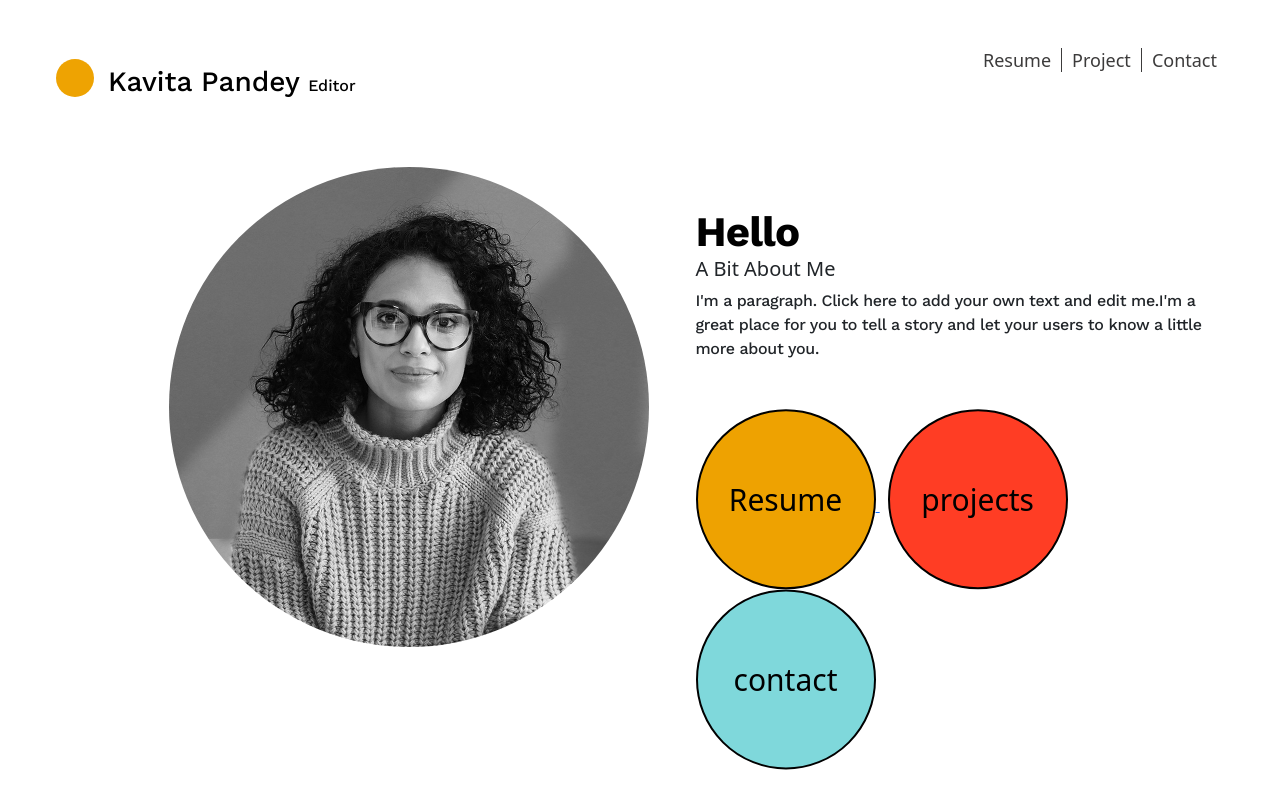
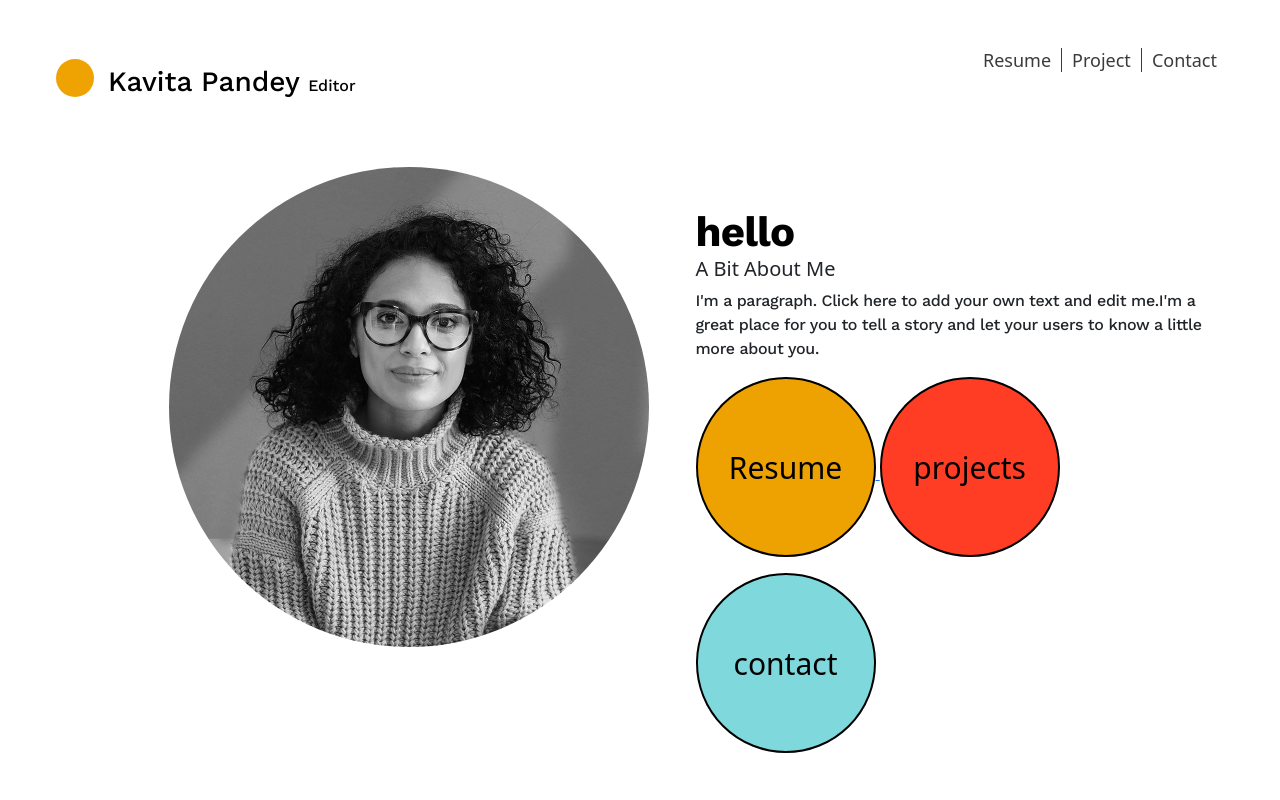
Before and after one commit to kavitaui/portfolio, a React (Create React App) app: page /home in a window 1280 px wide. Shown: the top 800 px of the page. Built offline with nearby package versions, Linux system fonts and the light colour scheme.

Commit message:
add json

```diff
--- /dev/null
+++ b/src/Asset/content.json
@@ -0,0 +1,42 @@
+{
+    "home" : {
+        "title":"hello ",
+        "subtitle":"A Bit About Me",
+        "description": "I'm a paragraph. Click here to add your own text and edit me.I'm a great place for you to tell a story and let your users to know a little more about you.",
+
+        "buttons":[
+           {
+            "name": "Resume",
+            "route": "/resume",
+            "class":"resume",
+            "animate":{
+                "initial":{ "opacity": 0," y": "50px" } ,
+                "final":{"opacity": 1," y": ".2px"},
+                "transition":{"duration": ".5", "delay": ".5"}
+            }
+           },
+           {
+            "name": "projects",
+            "route": "/projects",
+            "class":"projects",
+            "animate":{
+                "initial":{ "opacity": 0," y": "52px" } ,
+                "final":{"opacity": 1," y": ".3px"},
+                "transition":{"duration": ".75", "delay": ".8"}
+            }
+           },
+           {
+            "name": "contact",
+            "route": "/contact",
+            "class":"contact",
+            "animate":{
+                "initial":{ "opacity": 0," y": "54px" } ,
+                "final":{"opacity": 1," y": ".4px"},
+                "transition":{"duration": "1", "delay": "1"}
+            }
+           }
+        ]
+
+
+    }
+}
--- a/src/Componants/HomeComponant.js
+++ b/src/Componants/HomeComponant.js
@@ -1,6 +1,7 @@
 import image from "../Asset/image/nicolRider.jpg"
 import { motion } from "framer-motion";
 import { Link } from "react-router-dom";
+import content from "../Asset/content.json";
 export default function HomeComponant(props) {
   const routeVariants = {
     initial: {
@@ -46,13 +47,14 @@ export default function HomeComponant(props) {
                 <div className="col-6 px-2 py-2">
                  <motion.span  variants={childVariants} initial="initial" animate="final"><img className="pic" src={image} /></motion.span>
                 </div>
-                <div className="col-6 px-2 py-2 pt-5"><motion.span  variants={childVariants} initial="initial" animate="final" className="h1">Hello</motion.span>
-                  <motion.div   variants={childVariants} initial="initial" animate="final"><h5>A Bit About Me </h5> </motion.div>
+                <div className="col-6 px-2 py-2 pt-5"><motion.span  variants={childVariants} initial="initial" animate="final" className="h1">{content.home.title}</motion.span>
+                  <motion.div   variants={childVariants} initial="initial" animate="final"><h5>{content.home.subtitle} </h5> </motion.div>
                   <motion.div  variants={childVariants} initial="initial" animate="final"> <div className="font">I'm a paragraph. Click here to add your own text and edit me.I'm a great place for
                     you to tell a story and let your users to know a little more about you.</div></motion.div>
-                   < Link to = "/resume"> <motion.button  initial={{ opacity: 0, y: "50px" }} animate={{ opacity: 1, y: ".2px" }} transition={{ duration: .5, delay: .5, }} className="resume mt-5"> Resume</motion.button></Link>
-                   < Link to = "/projects">  <motion.button  initial={{ opacity: 0, y: "52px" }} animate={{ opacity: 1, y: ".3px" }} transition={{ duration: .75, delay: .8, }} className="projects mx-2" >projects</motion.button></Link>
-                   < Link to = "/contact">  <motion.button  initial={{ opacity: 0, y: "54px" }} animate={{ opacity: 1, y: ".4px" }} transition={{ duration: 1, delay: 1, }} className="contact" >contact</motion.button></Link></div>
+                   {content.home.buttons.map(item =>(
+                    < Link to = {item.route}> <motion.button  initial={item.animate.initial} animate={item.animate.final} transition={item.animate.transition} className={item.class+ ' mt-3'} > {item.name}</motion.button></Link>
+                   ))}
+
 
               </div>
             </div>
@@ -61,6 +63,7 @@ export default function HomeComponant(props) {
           <div className="col-1 px-2 py-2"></div>
         </div>
       </div>
+      </div>
 
     </motion.div>
 
```
